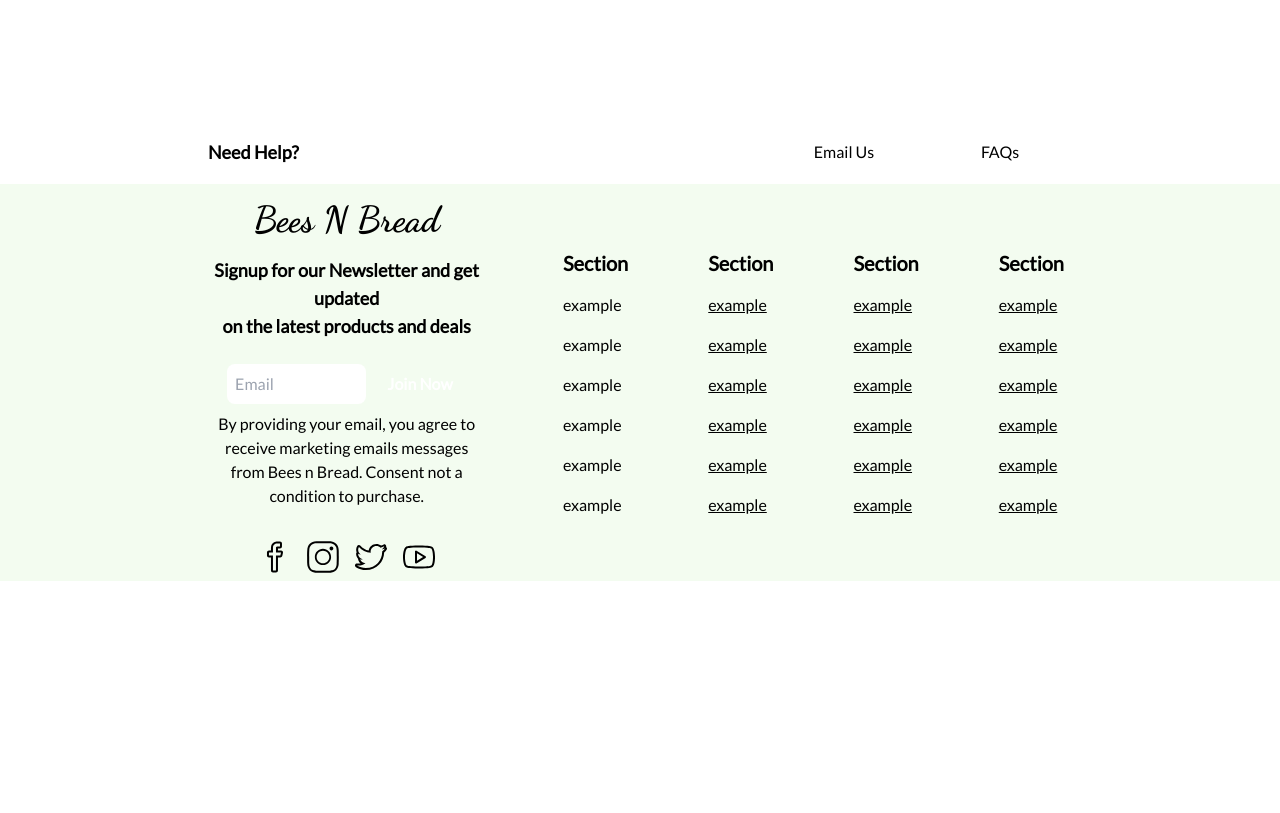
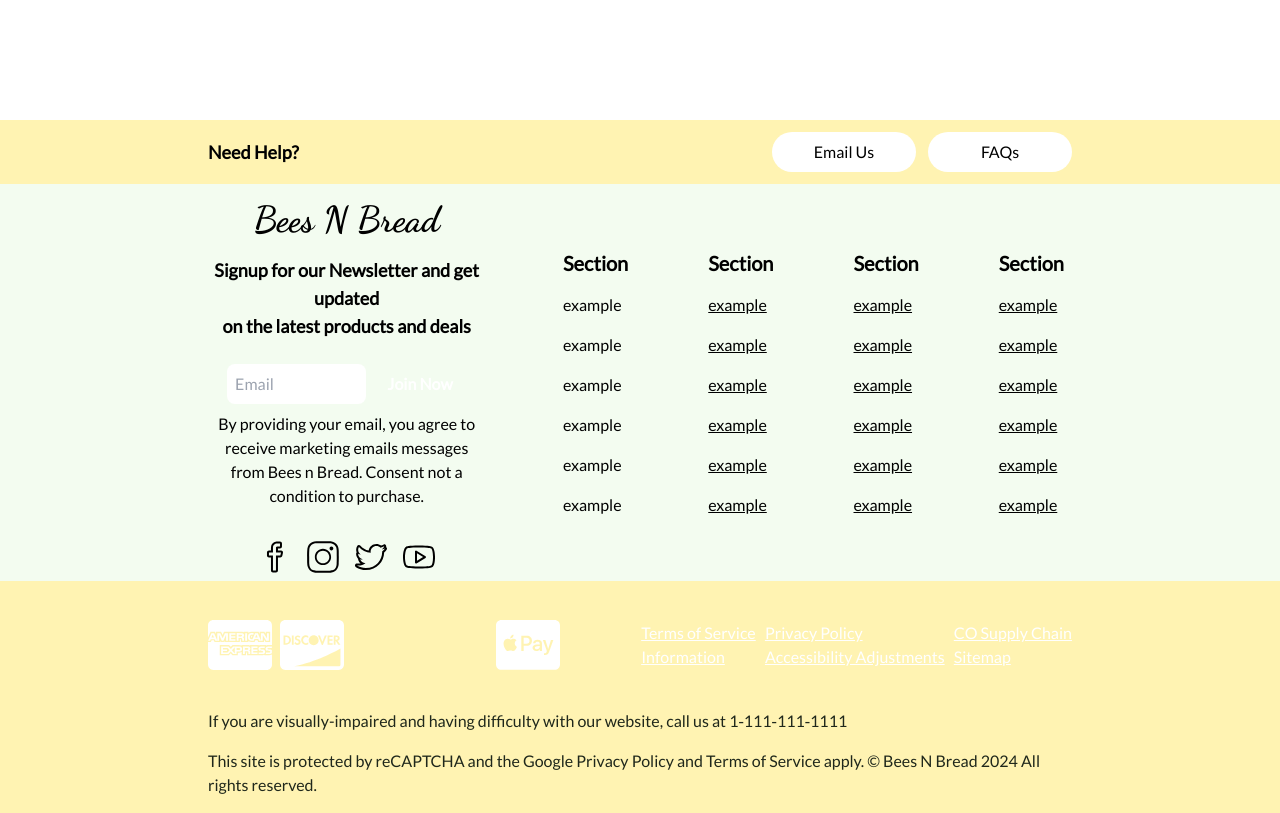
Before and after one commit to coolbluebison/beesProject, a React (Vite) app in the folder client/: page / in a window 1280 px wide. Shown: the part 1400-2213 px from the top of the page. Built offline with nearby package versions, Linux system fonts and the light colour scheme; some icons are missing.

Commit message:
color and draw fucntion

```diff
--- a/client/src/components/Layout/Footer Components/FooterBanner.jsx
+++ b/client/src/components/Layout/Footer Components/FooterBanner.jsx
@@ -2,7 +2,7 @@
 
 export default function FooterBanner(){
     return(
-        <div className="w-full bg-rose-200 h-16 flex items-center justify-between px-52 text-black">
+        <div className="w-full bg-yellow h-16 flex items-center justify-between px-52 text-black">
             <p className=" font-bold text-lg">Need Help?</p>
             <div className="flex items-center justify-end gap-3 w-1/2">
                 <p className="w-1/3 h-10 rounded-3xl bg-white flex items-center justify-center text-center cursor-pointer">Email Us</p>
--- a/client/src/components/Layout/Footer Components/FooterEnding.jsx
+++ b/client/src/components/Layout/Footer Components/FooterEnding.jsx
@@ -8,7 +8,7 @@ import { FaCcMastercard } from "react-icons/fa6";
 
 export default function FooterEnd(){
     return(
-        <div className="bg-rose-800 px-52 py-2 text-white">
+        <div className="bg-yellow px-52 py-2 text-olive">
         <div className="w-full h-28 text-white flex justify-between items-center">
             <div className="text-gray-200 flex gap-2">
                 <FaCcAmex size={"4rem"}/>
--- a/client/src/components/Layout/NavBarComponents/Drawer.jsx
+++ b/client/src/components/Layout/NavBarComponents/Drawer.jsx
@@ -6,10 +6,9 @@ import CategoryDrawer from "./DrawerComponents/CategoryDrawer"
 import { useState } from "react"
 
 
-export default function Drawer(){
+export default function Drawer({sub,setSub,display,setDisplay}){
 
-    let [sub,setSub] = useState(false)
-    let [display,setDisplay] = useState(true)
+
     let [subContent,setSubContent] = useState(null)
 
 
--- a/client/src/components/Layout/NavBarComponents/SubNav.jsx
+++ b/client/src/components/Layout/NavBarComponents/SubNav.jsx
@@ -1,6 +1,6 @@
 import { useState } from "react"
 
-export default function SubNav(){
+export default function SubNav({setDisplay,setSub}){
 
     let categories = [
         "Bees N Bread Specials",
@@ -21,15 +21,19 @@ export default function SubNav(){
         "Gifts"
     ]
 
+    function onClick(){
+        setSub(true)
+        setDisplay(false)
+    }
 
 
     return(
         <div className="h-10 flex justify-evenly px-12 gap-4 shadow-md bg-white items-center relative">
             {categories.map(cat =>
-                <div className="group relative h-full flex items-center" key={cat}>
+                <label className="group relative h-full flex items-center" htmlFor="my-drawer" key={cat} onClick={onClick}>
                     <p className="cursor-pointer text-sm font-semibold group-hover:text-olive " key={cat + "p"}>{cat}</p>
                     <p className="h-[2px] bg-olive w-full bottom-0 absolute hidden group-hover:block"></p>
-                </div>
+                </label>
             )}
         </div>
     )
--- a/client/src/components/Layout/Navbar.jsx
+++ b/client/src/components/Layout/Navbar.jsx
@@ -66,6 +66,9 @@ export default function NavBar(){
 
     let [cart,setCart] = useState(false)
 
+    let [sub,setSub] = useState(false)
+    let [display,setDisplay] = useState(true)
+
 
     return(
         <>
@@ -96,12 +99,12 @@ export default function NavBar(){
                         </div>
                     </div>
                 </div>
-                <DrawerMain />
+                <DrawerMain setSub={setSub} sub={sub} setDisplay={setDisplay} display={display}/>
             </div>
             <AutoshipNav ASDisplay={ASDisplay} setASHover={setASHover}/>
             <CartNav cartHover={cartDisplay} setCartHover={setCartHover}/>
             <ProfileNav pHover={pDisplay} setPHover={setPHover}/>
-            <SubNav />
+            <SubNav setSub={setSub} setDisplay={setDisplay}/>
             <Checkout cart={cart} />
         </nav>
         </>
```
